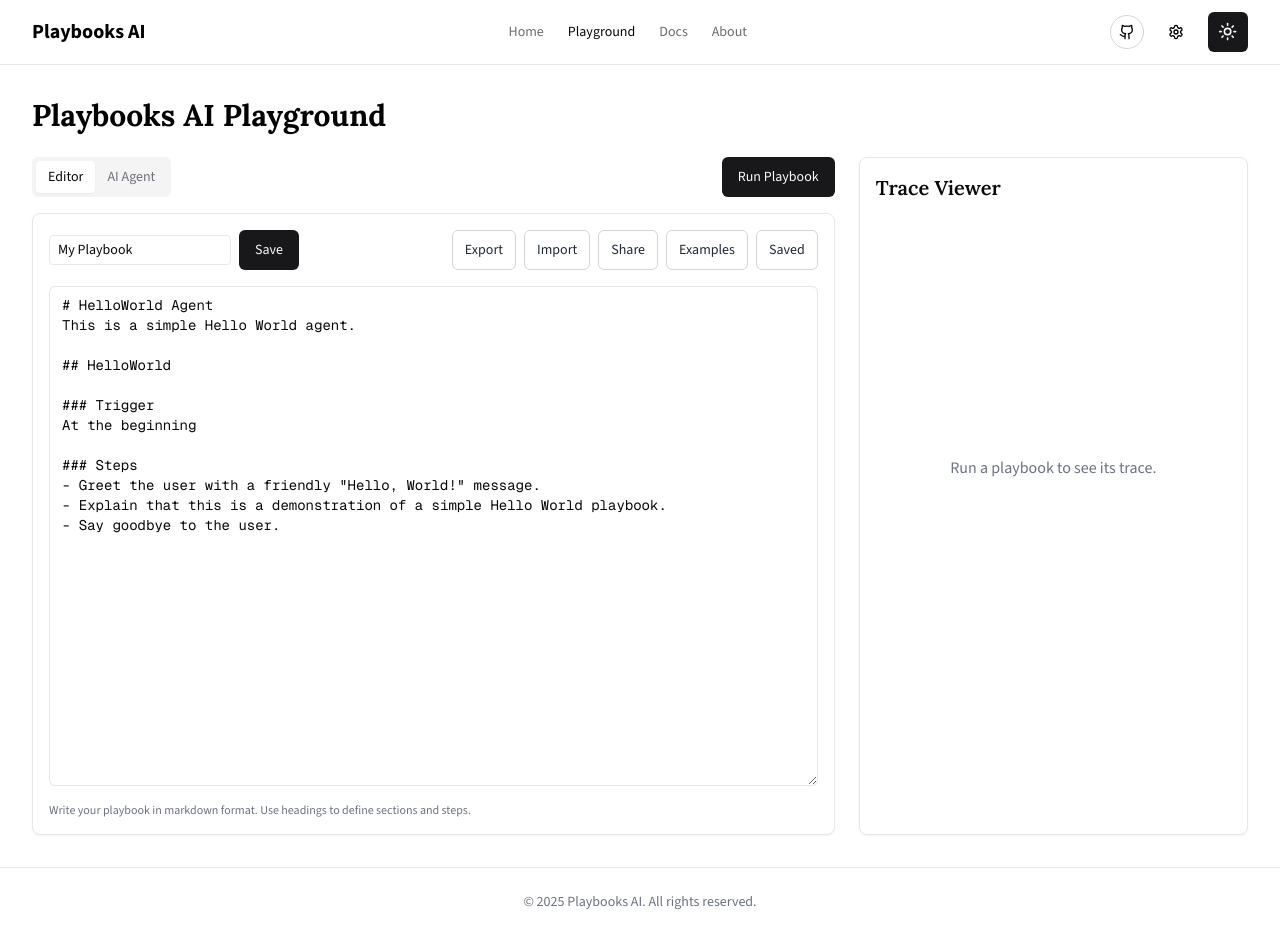
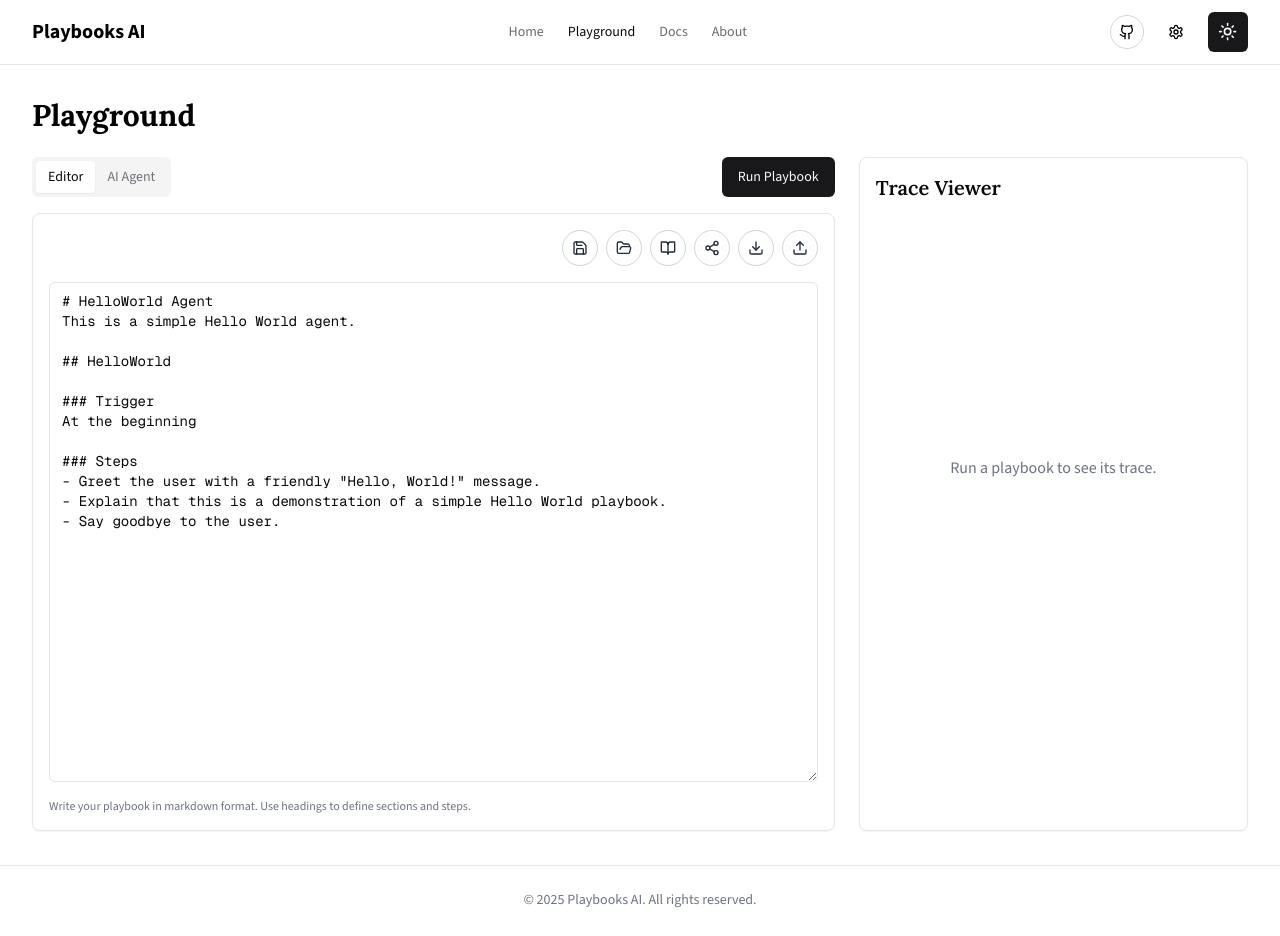
Before and after one commit to playbooks-ai/website, a Next.js app: page /playground in a window 1280 px wide. Built offline with nearby package versions, Linux system fonts and the light colour scheme.

Commit message:
Improve playground UI and functionality

```diff
--- a/src/app/(routes)/playground/page.tsx
+++ b/src/app/(routes)/playground/page.tsx
@@ -120,7 +120,7 @@ export default function PlaygroundPage() {
 
   return (
     <div className="container mx-auto py-8">
-      <h1 className="text-3xl font-bold mb-6">Playbooks AI Playground</h1>
+      <h1 className="text-3xl font-bold mb-6">Playground</h1>
 
       <div className="grid grid-cols-1 lg:grid-cols-3 gap-6">
         <div className="lg:col-span-2">
--- a/src/components/playground/playbook-editor.tsx
+++ b/src/components/playground/playbook-editor.tsx
@@ -8,9 +8,11 @@ import {
   DropdownMenu,
   DropdownMenuContent,
   DropdownMenuItem,
-  DropdownMenuTrigger
+  DropdownMenuTrigger,
+  DropdownMenuSeparator
 } from "@/components/ui/dropdown-menu";
 import { usePlaybookStore, Playbook } from "@/lib/store";
+import { Download, Upload, Share2, BookOpen, FolderOpen, Save } from "lucide-react";
 
 const DEFAULT_PLAYBOOK = `# HelloWorld Agent
 This is a simple Hello World agent.
@@ -27,10 +29,20 @@ At the beginning
 
 export function PlaybookEditor() {
   const { playbook, setPlaybook, examplePlaybooks, loadExamplePlaybook, savedPlaybooks, savePlaybook } = usePlaybookStore();
-  const [playbookName, setPlaybookName] = useState("My Playbook");
-  const fileInputRef = useRef<HTMLInputElement>(null);
   const [shareUrl, setShareUrl] = useState<string | null>(null);
   const [showShareModal, setShowShareModal] = useState(false);
+  const fileInputRef = useRef<HTMLInputElement>(null);
+  const [saveStatus, setSaveStatus] = useState<'idle' | 'saving' | 'success' | 'error'>('idle');
+
+  // Reset save status after delay
+  useEffect(() => {
+    if (saveStatus === 'success' || saveStatus === 'error') {
+      const timer = setTimeout(() => {
+        setSaveStatus('idle');
+      }, 500);
+      return () => clearTimeout(timer);
+    }
+  }, [saveStatus]);
 
   useEffect(() => {
     // Set default playbook if empty
@@ -39,9 +51,47 @@ export function PlaybookEditor() {
     }
   }, [playbook, setPlaybook]);
 
+  // Extract playbook name from H1 tag
+  const getPlaybookName = () => {
+    if (!playbook) return "My Playbook";
+
+    // Look for the first H1 tag (# Title)
+    const h1Match = playbook.match(/^#\s+(.+)$/m);
+    if (h1Match && h1Match[1]) {
+      return h1Match[1].trim();
+    }
+
+    return "My Playbook";
+  };
+
   const handleSavePlaybook = () => {
-    savePlaybook(playbookName, playbook);
-    alert(`Playbook "${playbookName}" saved successfully!`);
+    setSaveStatus('saving');
+
+    // Simulate a small delay to show the saving state
+    setTimeout(() => {
+      try {
+        const playbookName = getPlaybookName();
+
+        // Check if a playbook with this name already exists
+        const existingPlaybookIndex = savedPlaybooks.findIndex(
+          (saved) => saved.name.toLowerCase() === playbookName.toLowerCase()
+        );
+
+        if (existingPlaybookIndex >= 0) {
+          // Update existing playbook
+          const existingId = savedPlaybooks[existingPlaybookIndex].id;
+          savePlaybook(playbookName, playbook, existingId);
+        } else {
+          // Create new playbook
+          savePlaybook(playbookName, playbook);
+        }
+
+        setSaveStatus('success');
+      } catch (error) {
+        console.error('Failed to save playbook:', error);
+        setSaveStatus('error');
+      }
+    }, 500);
   };
 
   const handleLoadExample = (examplePlaybook: Playbook) => {
@@ -50,11 +100,12 @@ export function PlaybookEditor() {
 
   const handleLoadSaved = (savedPlaybook: Playbook) => {
     setPlaybook(savedPlaybook.content);
-    setPlaybookName(savedPlaybook.name);
   };
 
   const handleExportPlaybook = () => {
     if (!playbook) return;
+
+    const playbookName = getPlaybookName();
 
     // Create a blob with the playbook content
     const blob = new Blob([playbook], { type: 'text/markdown' });
@@ -87,10 +138,6 @@ export function PlaybookEditor() {
       const content = e.target?.result as string;
       if (content) {
         setPlaybook(content);
-
-        // Extract name from file name
-        const fileName = file.name.replace(/\.md$/, '');
-        setPlaybookName(fileName.replace(/-/g, ' ').replace(/\b\w/g, c => c.toUpperCase()));
       }
     };
     reader.readAsText(file);
@@ -103,6 +150,8 @@ export function PlaybookEditor() {
 
   const handleSharePlaybook = () => {
     if (!playbook) return;
+
+    const playbookName = getPlaybookName();
 
     // Encode the playbook content for URL sharing
     const encodedPlaybook = encodeURIComponent(playbook);
@@ -138,9 +187,6 @@ export function PlaybookEditor() {
 
       if (sharedPlaybook) {
         setPlaybook(decodeURIComponent(sharedPlaybook));
-        if (sharedName) {
-          setPlaybookName(decodeURIComponent(sharedName));
-        }
 
         // Clear the URL parameters after loading
         window.history.replaceState({}, document.title, window.location.pathname);
@@ -150,53 +196,71 @@ export function PlaybookEditor() {
 
   return (
     <div className="space-y-4">
-      <div className="flex flex-col sm:flex-row sm:items-center sm:justify-between space-y-3 sm:space-y-0">
+      <div className="flex justify-end space-y-3 sm:space-y-0">
         <div className="flex items-center space-x-2">
-          <input
-            type="text"
-            value={playbookName}
-            onChange={(e) => setPlaybookName(e.target.value)}
-            className="border rounded px-2 py-1 text-sm"
-            placeholder="Playbook Name"
-          />
-          <Button onClick={handleSavePlaybook}>
-            Save
-          </Button>
-        </div>
+          {/* 1. Save Button */}
+          <SecondaryButton
+            onClick={handleSavePlaybook}
+            className={`h-9 w-9 p-0 rounded-full transition-colors duration-300 ${saveStatus === 'saving'
+              ? 'bg-blue-50 border-blue-300 text-blue-700 dark:bg-blue-900/30 dark:border-blue-700 dark:text-blue-400'
+              : saveStatus === 'success'
+                ? 'bg-green-100 border-green-500 text-green-700 dark:bg-green-900 dark:border-green-600 dark:text-green-400'
+                : saveStatus === 'error'
+                  ? 'bg-red-100 border-red-500 text-red-700 dark:bg-red-900 dark:border-red-600 dark:text-red-400'
+                  : ''
+              }`}
+            title="Save Playbook"
+            disabled={saveStatus === 'saving'}
+          >
+            {saveStatus === 'saving' ? (
+              <div className="h-4 w-4 border-2 border-blue-500 border-t-transparent rounded-full animate-spin dark:border-blue-400 dark:border-t-transparent" />
+            ) : (
+              <Save className={`h-4 w-4 ${saveStatus === 'success' ? 'text-green-700 dark:text-green-400' :
+                saveStatus === 'error' ? 'text-red-700 dark:text-red-400' : ''
+                }`} />
+            )}
+            <span className="sr-only">Save</span>
+          </SecondaryButton>
 
-        <div className="flex flex-wrap gap-2">
-          <SecondaryButton
-            onClick={handleExportPlaybook}
-            className="text-xs sm:text-sm px-2 sm:px-3"
-          >
-            Export
-          </SecondaryButton>
-          <SecondaryButton
-            onClick={handleImportClick}
-            className="text-xs sm:text-sm px-2 sm:px-3"
-          >
-            Import
-          </SecondaryButton>
-          <SecondaryButton
-            onClick={handleSharePlaybook}
-            className="text-xs sm:text-sm px-2 sm:px-3"
-          >
-            Share
-          </SecondaryButton>
-          <input
-            type="file"
-            ref={fileInputRef}
-            onChange={handleImportPlaybook}
-            accept=".md"
-            className="hidden"
-          />
+          {/* 2. Load Button */}
           <DropdownMenu>
             <DropdownMenuTrigger asChild>
-              <SecondaryButton className="text-xs sm:text-sm px-2 sm:px-3">
-                Examples
+              <SecondaryButton
+                className="h-9 w-9 p-0 rounded-full"
+                title="Load Saved Playbooks"
+              >
+                <FolderOpen className="h-4 w-4" />
+                <span className="sr-only">Load</span>
               </SecondaryButton>
             </DropdownMenuTrigger>
-            <DropdownMenuContent>
+            <DropdownMenuContent align="end">
+              {savedPlaybooks.length > 0 ? (
+                savedPlaybooks.map((saved) => (
+                  <DropdownMenuItem
+                    key={saved.id}
+                    onClick={() => handleLoadSaved(saved)}
+                  >
+                    {saved.name}
+                  </DropdownMenuItem>
+                ))
+              ) : (
+                <DropdownMenuItem disabled>No saved playbooks</DropdownMenuItem>
+              )}
+            </DropdownMenuContent>
+          </DropdownMenu>
+
+          {/* 3. Examples Button */}
+          <DropdownMenu>
+            <DropdownMenuTrigger asChild>
+              <SecondaryButton
+                className="h-9 w-9 p-0 rounded-full"
+                title="Example Playbooks"
+              >
+                <BookOpen className="h-4 w-4" />
+                <span className="sr-only">Examples</span>
+              </SecondaryButton>
+            </DropdownMenuTrigger>
+            <DropdownMenuContent align="end">
               {examplePlaybooks.length > 0 ? (
                 examplePlaybooks.map((example) => (
                   <DropdownMenuItem
@@ -212,28 +276,43 @@ export function PlaybookEditor() {
             </DropdownMenuContent>
           </DropdownMenu>
 
-          <DropdownMenu>
-            <DropdownMenuTrigger asChild>
-              <SecondaryButton className="text-xs sm:text-sm px-2 sm:px-3">
-                Saved
-              </SecondaryButton>
-            </DropdownMenuTrigger>
-            <DropdownMenuContent>
-              {savedPlaybooks.length > 0 ? (
-                savedPlaybooks.map((saved) => (
-                  <DropdownMenuItem
-                    key={saved.id}
-                    onClick={() => handleLoadSaved(saved)}
-                  >
-                    {saved.name}
-                  </DropdownMenuItem>
-                ))
-              ) : (
-                <DropdownMenuItem disabled>No saved playbooks</DropdownMenuItem>
-              )}
-            </DropdownMenuContent>
-          </DropdownMenu>
+          {/* 4. Share Button */}
+          <SecondaryButton
+            onClick={handleSharePlaybook}
+            className="h-9 w-9 p-0 rounded-full"
+            title="Share Playbook"
+          >
+            <Share2 className="h-4 w-4" />
+            <span className="sr-only">Share</span>
+          </SecondaryButton>
+
+          {/* 5. Download Button */}
+          <SecondaryButton
+            onClick={handleExportPlaybook}
+            className="h-9 w-9 p-0 rounded-full"
+            title="Export Playbook"
+          >
+            <Download className="h-4 w-4" />
+            <span className="sr-only">Export</span>
+          </SecondaryButton>
+
+          {/* 6. Upload Button */}
+          <SecondaryButton
+            onClick={handleImportClick}
+            className="h-9 w-9 p-0 rounded-full"
+            title="Import Playbook"
+          >
+            <Upload className="h-4 w-4" />
+            <span className="sr-only">Import</span>
+          </SecondaryButton>
         </div>
+        <input
+          type="file"
+          ref={fileInputRef}
+          onChange={handleImportPlaybook}
+          accept=".md"
+          className="hidden"
+        />
       </div>
 
       <Textarea
--- a/src/lib/store.ts
+++ b/src/lib/store.ts
@@ -14,7 +14,7 @@ interface PlaybookState {
   setExamplePlaybooks: (playbooks: Playbook[]) => void;
   loadExamplePlaybook: (id: string) => void;
   savedPlaybooks: Playbook[];
-  savePlaybook: (name: string, content: string) => void;
+  savePlaybook: (name: string, content: string, existingId?: string) => void;
   deletePlaybook: (id: string) => void;
 }
 
@@ -36,11 +36,21 @@ export const usePlaybookStore = create<PlaybookState>()(
       },
 
       savedPlaybooks: [],
-      savePlaybook: (name, content) => {
+      savePlaybook: (name, content, existingId) => {
         const { savedPlaybooks } = get();
-        const id = Date.now().toString();
-        const newPlaybook = { id, name, content };
-        set({ savedPlaybooks: [...savedPlaybooks, newPlaybook] });
+
+        if (existingId) {
+          // Update existing playbook
+          const updatedPlaybooks = savedPlaybooks.map(p =>
+            p.id === existingId ? { ...p, name, content } : p
+          );
+          set({ savedPlaybooks: updatedPlaybooks });
+        } else {
+          // Create new playbook
+          const id = Date.now().toString();
+          const newPlaybook = { id, name, content };
+          set({ savedPlaybooks: [...savedPlaybooks, newPlaybook] });
+        }
       },
 
       deletePlaybook: (id) => {
```
